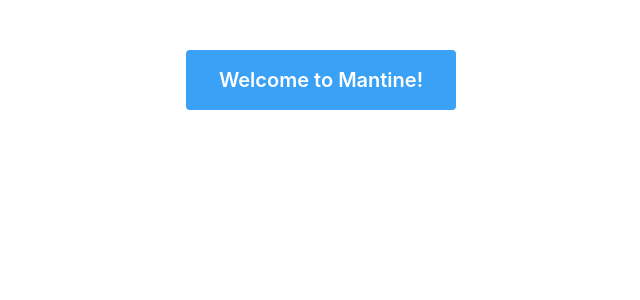
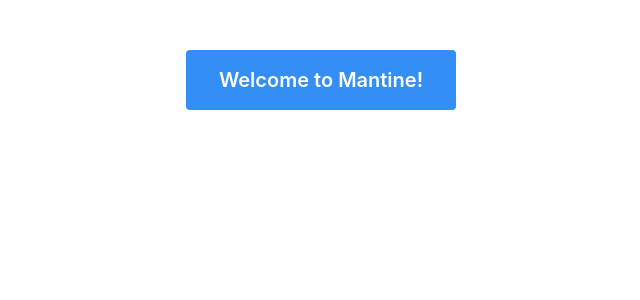
Before and after one commit to mantinedev/next-pages-min-template, a Next.js app: page / in a window 1280 px wide. Shown: the top 300 px of the page, without its empty margins (319-959 px from the left). Built offline with nearby package versions, Linux system fonts and the light colour scheme.

Commit message:
Fix aarblue colour

```diff
--- a/theme.ts
+++ b/theme.ts
@@ -4,16 +4,16 @@
   primaryColor: "aarblue",
   colors: {
     aarblue: [
-      "#ebf7ff",
-      "#d6ecfa",
-      "#a7d8f8",
-      "#76c4f6",
-      "#54b2f5",
-      "#43a7f5",
-      "#39a1f6",
-      "#2e8cdb",
-      "#217dc4",
-      "#006eb1",
+      "#ebf6ff",
+      "#d5e8fa",
+      "#a5d1f7",
+      "#73b8f6",
+      "#50a3f5",
+      "#3d96f5",
+      "#338ff6",
+      "#287cdb",
+      "#1d6ec4",
+      "#005fae"
     ],
   },
 });
```
